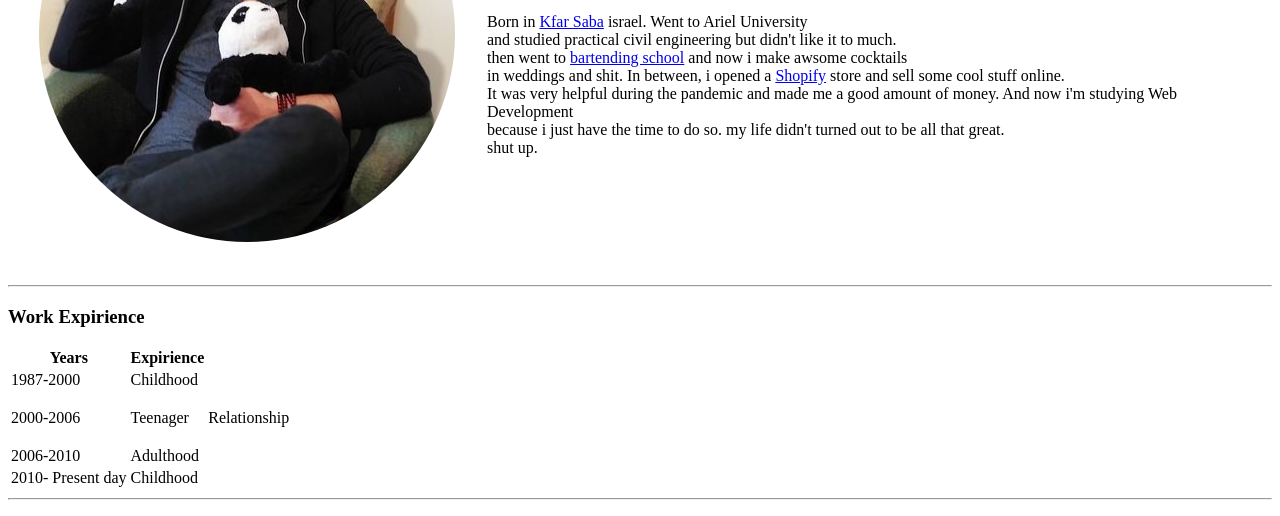
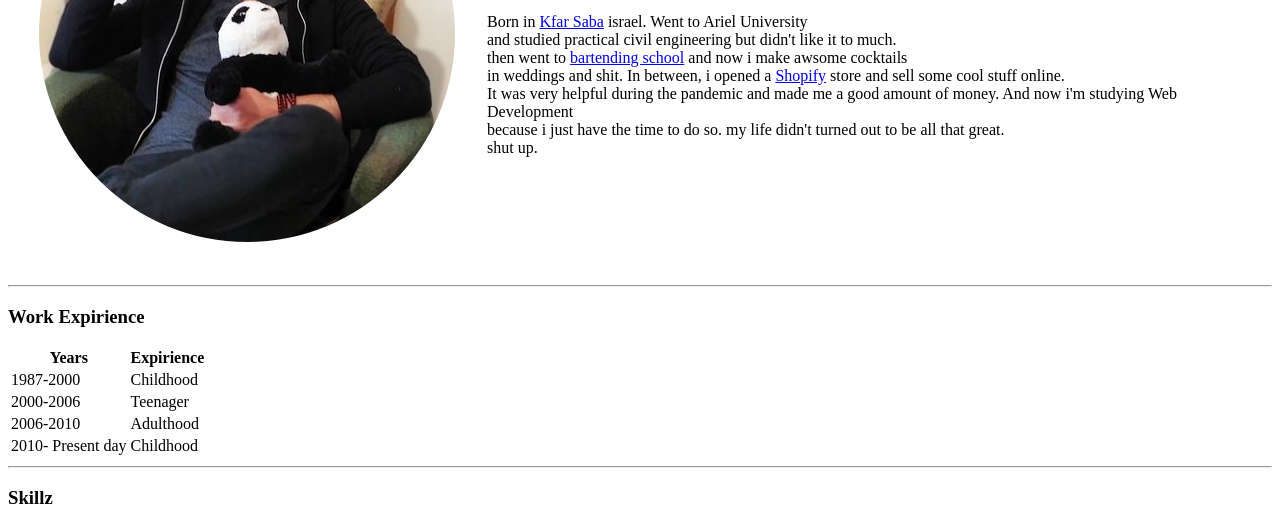
Before and after one commit to idanAvi/CV, a plain HTML site: page index.html in a window 1280 px wide. Shown: the part 213-729 px from the top of the page. Drawn offline with Linux system fonts and the light colour scheme.

Commit message:
Update index.html

```diff
--- a/index.html
+++ b/index.html
@@ -46,9 +46,6 @@
       <tr>
         <td>2000-2006</td>
         <td>Teenager</td>
-        <td>
-          <p>Relationship</p>
-        </td>
       </tr>
       <tr>
         <td>2006-2010</td>
```
